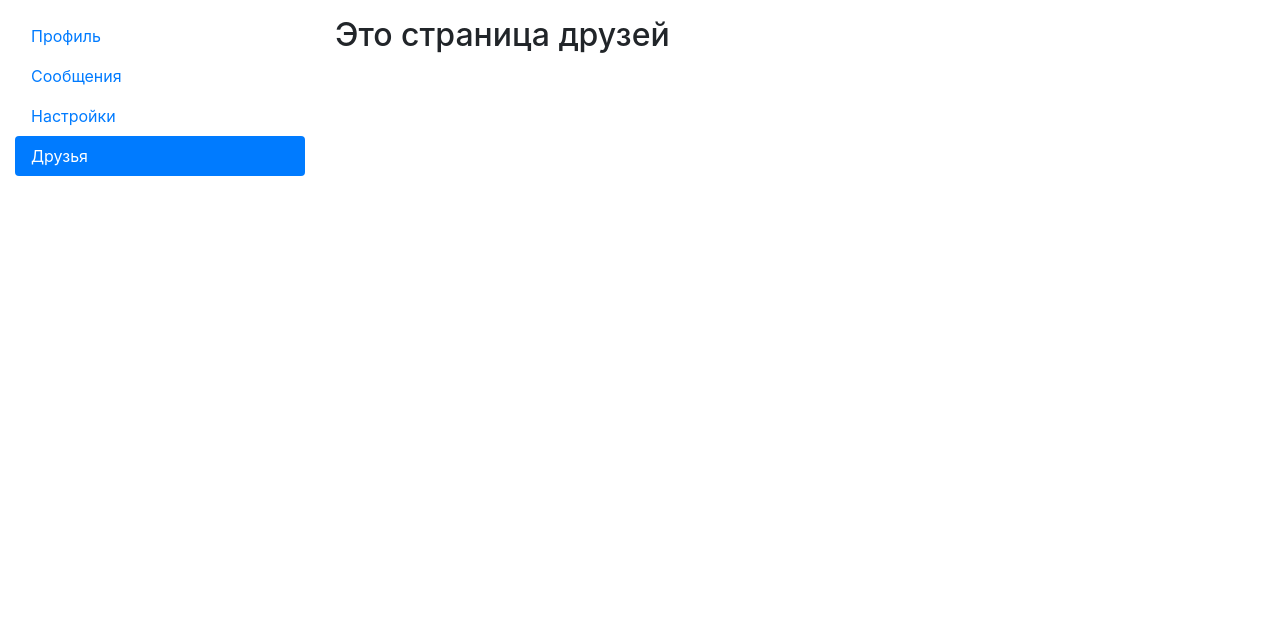
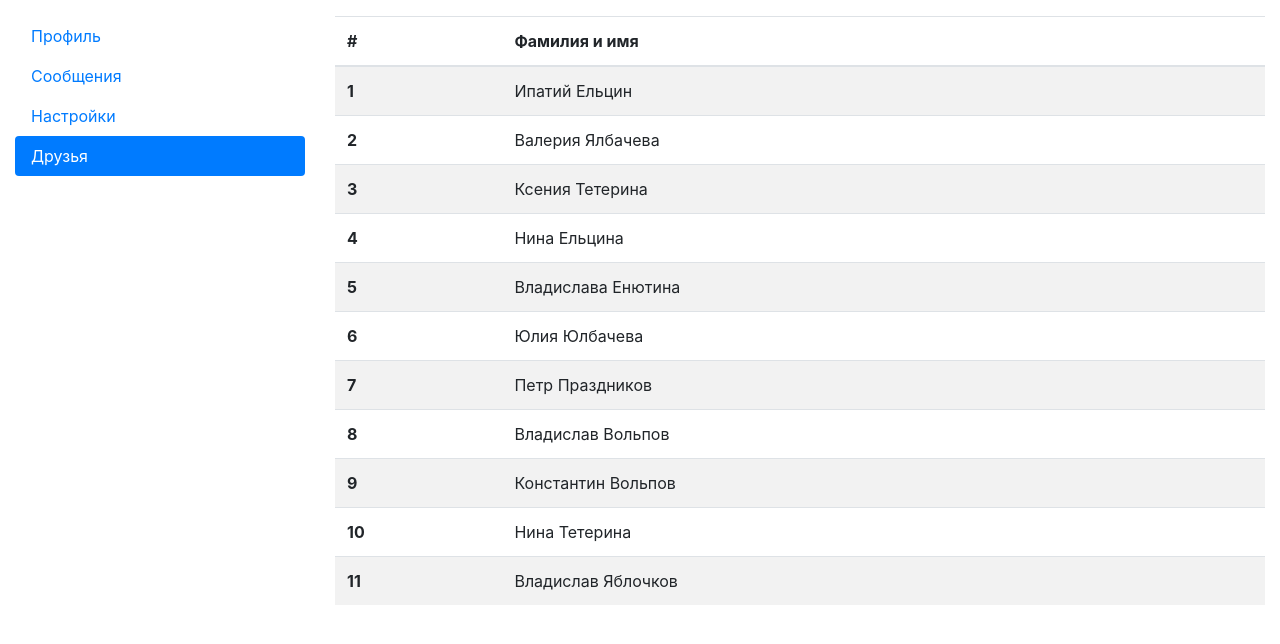
Before and after one commit to lemasalova/my-app, a React (Create React App) app: page /friends in a window 1280 px wide. Shown: the top 644 px of the page. Built offline with nearby package versions, Linux system fonts and the light colour scheme.

Commit message:
working friends fnd profile

```diff
--- a/src/App.js
+++ b/src/App.js
@@ -1,23 +1,11 @@
 import { NavLink, Route, Routes } from "react-router-dom";
 import "./App.css";
+import Profile from "./components/Profile";
+import Messages from "./components/Messages";
+import Settings from "./components/Settings";
+import Friends from "./components/Friends";
 
-const Profile = () => {
-  return <h2>Это страница с профилем</h2>;
-};
-
-const Messages = () => {
-  return <h2>Это страница сообщений</h2>;
-};
-
-const Settings = () => {
-  return <h2>Это страница с настройками</h2>;
-};
-
-const Friends = () => {
-  return <h2>Это страница друзей</h2>;
-};
-
-function App() {
+function App(props) {
   return (
     <div className="container-fluid mt-3">
       <div className="row">
@@ -42,10 +30,16 @@ function App() {
         </div>
         <div className="col-sm-9">
           <Routes>
-            <Route path="/profile" element={<Profile />} />
+            <Route
+              path="/profile"
+              element={<Profile function={props.functions.key_getUser} />}
+            />
             <Route path="/messages" element={<Messages />} />
             <Route path="/settings" element={<Settings />} />
-            <Route path="/friends" element={<Friends />} />
+            <Route
+              path="/friends"
+              element={<Friends function={props.functions.key_getUsers} />}
+            />
           </Routes>
         </div>
       </div>
--- /dev/null
+++ b/src/components/Friends.jsx
@@ -0,0 +1,41 @@
+const TableRow = (props) => {
+  return (
+    <tr>
+      <th scope="row">{props.index + 1}</th>
+      <td>
+        {props.name} {props.lastname}
+      </td>
+    </tr>
+  );
+};
+
+const Friends = (props) => {
+  let users = props.function();
+  // console.log(Object.keys(users).length);
+  let usersCount = Object.keys(users).length;
+  let userRow = [];
+
+  for (let i = 0; i < usersCount; i++) {
+    userRow.push(
+      <TableRow
+        index={i}
+        key={i}
+        name={users[i].name}
+        lastname={users[i].lastname}
+      />
+    );
+  }
+  return (
+    <table className="table table-striped">
+      <thead>
+        <tr>
+          <th scope="col">#</th>
+          <th scope="col">Фамилия и имя</th>
+        </tr>
+      </thead>
+      <tbody>{userRow}</tbody>
+    </table>
+  );
+};
+
+export default Friends;
--- /dev/null
+++ b/src/components/Messages.jsx
@@ -0,0 +1,6 @@
+
+const Messages = () => {
+    return <h2>Это страница сообщений</h2>;
+};
+
+export default Messages;
--- /dev/null
+++ b/src/components/Profile.jsx
@@ -0,0 +1,27 @@
+import styles from "./Profile.module.css";
+const h3Style = {
+  color: "blue",
+  fontSize: 15,
+};
+const Profile = (props) => {
+  let user = props.function();
+  console.log(user);
+  return (
+    <div className="row">
+      <div className="col-sm-4">
+        <img src={user.avatar} />
+      </div>
+      <div className="col-sm-8">
+        <h2 style={{ color: "red" }}>
+          ID: {user.id}
+          {user.name} {user.lastname}
+        </h2>
+        <h3 style={h3Style}>Обо мне</h3>
+        <p className={styles.about}>{user.about}</p>
+        <p>{user.email}</p>
+      </div>
+    </div>
+  );
+};
+
+export default Profile;
--- /dev/null
+++ b/src/components/Profile.module.css
@@ -0,0 +1,5 @@
+.about {
+  font-size: 1.2rem;
+  color: brown;
+  font-style: italic;
+}
--- /dev/null
+++ b/src/components/Settings.jsx
@@ -0,0 +1,5 @@
+const Settings = () => {
+  return <h2>Это страница с настройками</h2>;
+};
+
+export default Settings;
--- a/src/index.js
+++ b/src/index.js
@@ -4,13 +4,12 @@ import "./index.css";
 import App from "./App";
 import reportWebVitals from "./reportWebVitals";
 import { BrowserRouter } from "react-router-dom";
+import { getUser, getUsers } from "./state";
 
 const root = ReactDOM.createRoot(document.getElementById("root"));
 root.render(
   <BrowserRouter>
-    <React.StrictMode>
-      <App />
-    </React.StrictMode>
+    <App functions={{ key_getUser: getUser, key_getUsers: getUsers }} />
   </BrowserRouter>
 );
 
--- /dev/null
+++ b/src/state.jsx
@@ -0,0 +1,31 @@
+const user = {
+  name: "Иван",
+  lastname: "Иванов",
+  email: "ivanov@mail.ru",
+  id: "1",
+  about:
+    "Генерация рыбатекста происходит довольно просто: есть несколько фиксированных наборов фраз и словочетаний, из которых в опредёленном порядке формируются предложения. Предложения складываются в абзацы – и вы наслаждетесь очередным бредошедевром.",
+  avatar:
+    "https://encrypted-tbn0.gstatic.com/images?q=tbn:ANd9GcSlR3hMw_3daUL3Uhr5Y3uJh_kMaYzyqQhhPA&usqp=CAU",
+};
+
+const users = {
+  0: { name: "Ипатий", lastname: "Ельцин" },
+  1: { name: "Валерия", lastname: "Ялбачевa" },
+  2: { name: "Ксения", lastname: "Тетеринa" },
+  3: { name: "Нина", lastname: "Ельцинa" },
+  4: { name: "Владислава", lastname: "Енютинa" },
+  5: { name: "Юлия", lastname: "Юлбачевa" },
+  6: { name: "Петр", lastname: "Праздников" },
+  7: { name: "Владислав", lastname: "Вольпов" },
+  8: { name: "Константин", lastname: "Вольпов" },
+  9: { name: "Нина", lastname: "Тетеринa" },
+  10: { name: "Владислав", lastname: "Яблочков" },
+};
+
+export function getUser() {
+  return user;
+}
+export function getUsers() {
+  return users;
+}
```
